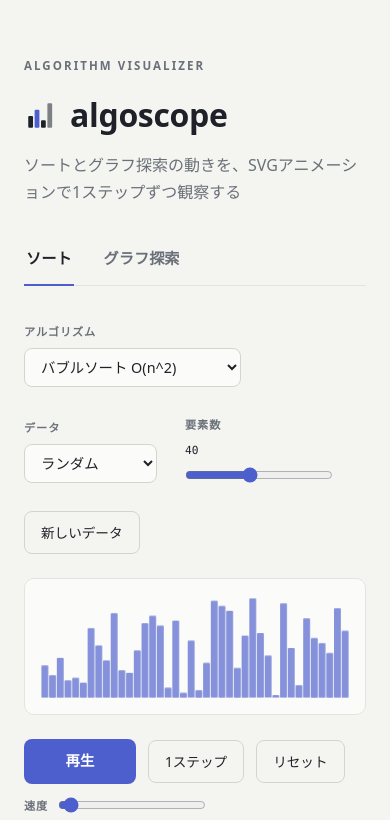
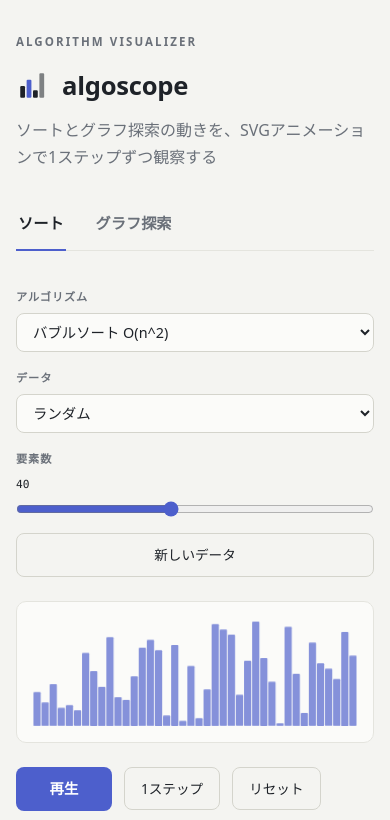
Before and after one commit to miruky/algoscope, a website built with Vite: page index.html in a window 390 px wide. Shown: the top 820 px of the page. Built offline with nearby package versions, Linux system fonts and the light colour scheme.

Commit message:
狭い画面で操作を縦積みにしモバイル表示を整える

```diff
--- a/src/style.css
+++ b/src/style.css
@@ -402,6 +402,40 @@ input:focus-visible {
   }
 }
 
+@media (max-width: 640px) {
+  body {
+    padding: 32px 16px 48px;
+  }
+
+  .brand-name {
+    font-size: 1.6rem;
+  }
+
+  /* 横並びだと選択肢が画面外へはみ出すので、操作は縦に全幅で積む */
+  .controls {
+    flex-direction: column;
+    align-items: stretch;
+    gap: 16px;
+  }
+
+  .controls label,
+  .controls select,
+  .controls input[type='range'] {
+    width: 100%;
+  }
+
+  .primary {
+    min-width: 96px;
+    padding: 10px 20px;
+  }
+
+  /* 折り返したら統計は独立行に置いて読みやすくする */
+  .stats {
+    margin-left: 0;
+    width: 100%;
+  }
+}
+
 @media (prefers-reduced-motion: reduce) {
   *,
   *::before,
```
